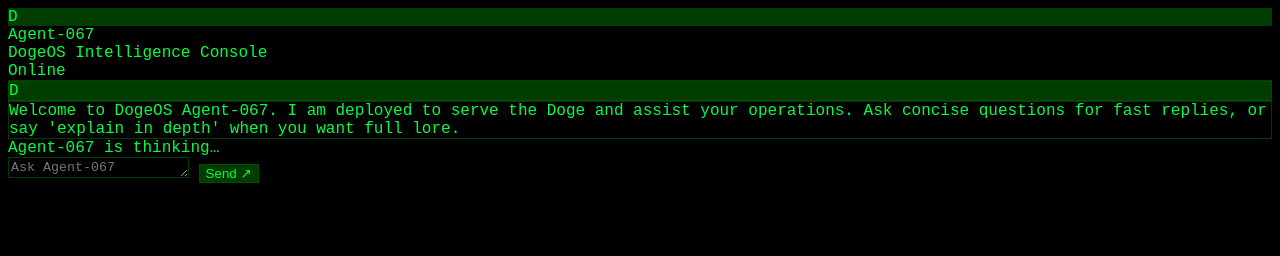
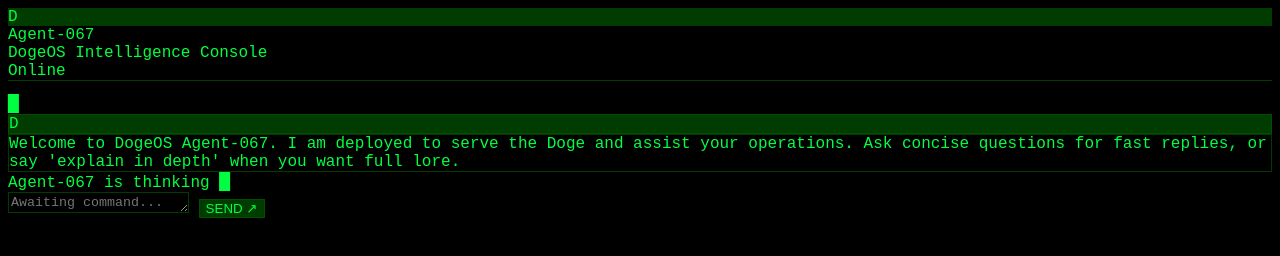
Before and after one commit to permaboost370/doge-agent, a website: page public/index.html in a window 1280 px wide. Drawn offline with Linux system fonts and the light colour scheme.

Commit message:
Update index.html

```diff
--- a/public/index.html
+++ b/public/index.html
@@ -26,9 +26,15 @@
     <!-- Main chat area -->
     <main class="app-main">
       <div class="chat-shell">
+        <!-- CRT boot screen overlay -->
+        <div id="boot-screen" class="boot-screen">
+          <pre id="boot-text" class="boot-text"></pre>
+          <div class="boot-cursor">▉</div>
+        </div>
+
         <div id="messages" class="messages"></div>
         <div id="typing-indicator" class="typing-indicator hidden">
-          Agent-067 is thinking…
+          Agent-067 is thinking <span class="typing-cursor">▉</span>
         </div>
       </div>
     </main>
@@ -39,16 +45,15 @@
         <textarea
           id="input"
           rows="1"
-          placeholder="Ask Agent-067 anything about DogeOS, crypto, or the mission…"
+          placeholder="Awaiting command..."
           autocomplete="off"
         ></textarea>
         <button type="submit" id="send-btn" aria-label="Send message">
-          <span class="send-label">Send</span>
+          <span class="send-label">SEND</span>
           <span class="send-icon">↗</span>
         </button>
       </form>
-      <div class="footer-meta">
-      </div>
+      <!-- footer-meta intentionally removed -->
     </footer>
   </div>
 
```
